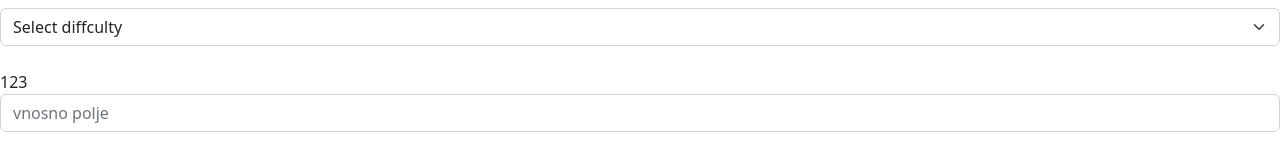
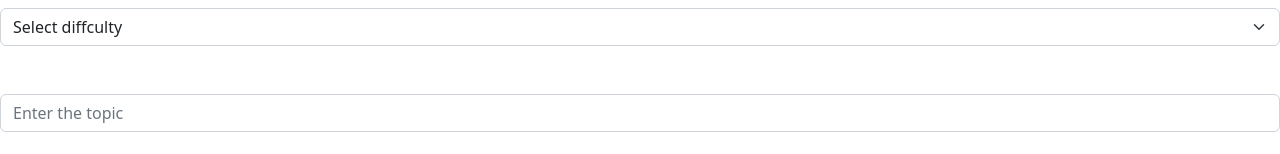
Before and after one commit to mariaeltsova/Dragonhack2023, a Vue app in the folder client/: page /topic in a window 1280 px wide. Shown: the part 134-288 px from the top of the page. Built offline with nearby package versions, Linux system fonts and the light colour scheme.

Commit message:
add topicview.vue

```diff
--- a/client/src/views/TopicView.vue
+++ b/client/src/views/TopicView.vue
@@ -27,8 +27,8 @@ import TextArea from "../components/TextArea.vue"
   ></select-menu>
   <br />
   <input-field
-    :label="'123'"
-    :placeholder="'vnosno polje'"
+    :label="''"
+    :placeholder="'Enter the topic'"
     :type="'password'"
   ></input-field>
 
```
